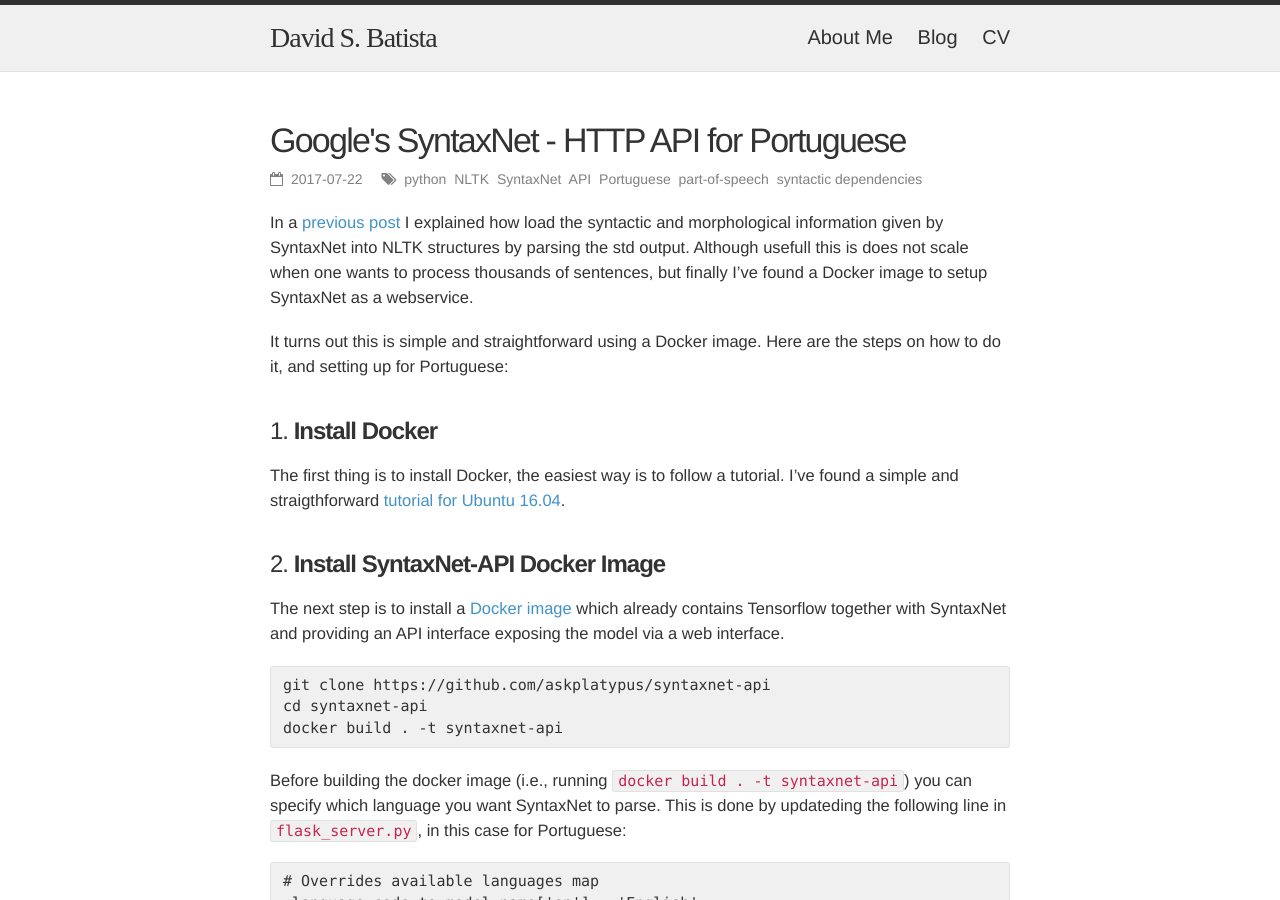
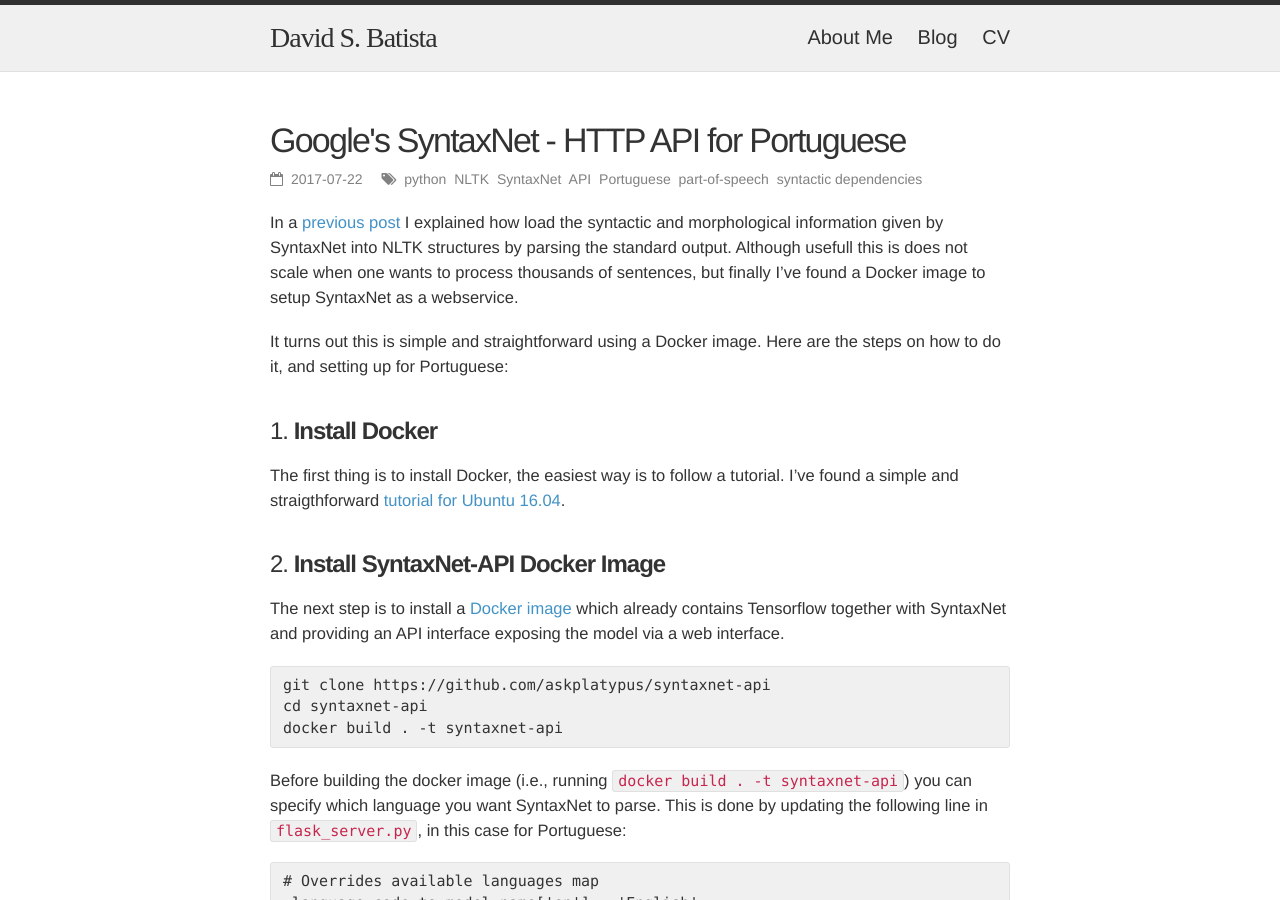
Before and after one commit to davidsbatista/davidsbatista.net, a Jekyll site: the page built from _posts/2017-07-22-SyntaxNet-API-Portuguese.md, in a window 1280 px wide and 900 px high. Built offline with Jekyll 4.4.1, drawn with Linux system fonts in a browser that asks for light colours; nearby versions of some CDN libraries; some web fonts are replaced; comment, search, counter and statistics services are not loaded; some of the changed text lies outside the part shown.

Commit message:
fixed typo

```diff
--- a/_posts/2017-07-22-SyntaxNet-API-Portuguese.md
+++ b/_posts/2017-07-22-SyntaxNet-API-Portuguese.md
@@ -9,7 +9,7 @@
 preview_pic: /assets/images/2017-07-22-SyntaxNetHTTP.png
 ---
 
-In a [previous post](../../../../../blog/2017/03/25/syntaxnet/) I explained how load the syntactic and morphological information given by SyntaxNet into NLTK structures by parsing the std output. Although usefull this is does not scale when one wants to process thousands of sentences, but finally I've found a Docker image to setup SyntaxNet as a webservice.
+In a [previous post](../../../../../blog/2017/03/25/syntaxnet/) I explained how load the syntactic and morphological information given by SyntaxNet into NLTK structures by parsing the standard output. Although usefull this is does not scale when one wants to process thousands of sentences, but finally I've found a Docker image to setup SyntaxNet as a webservice.
 
 It turns out this is simple and straightforward using a Docker image. Here are the steps on how to do it, and setting up for Portuguese:
 
@@ -28,7 +28,7 @@
 docker build . -t syntaxnet-api
 ~~~~
 
-Before building the docker image (i.e., running `docker build . -t syntaxnet-api`) you can specify which language you want SyntaxNet to parse. This is done by updateding the following line in `flask_server.py`, in this case for Portuguese:
+Before building the docker image (i.e., running `docker build . -t syntaxnet-api`) you can specify which language you want SyntaxNet to parse. This is done by updating the following line in `flask_server.py`, in this case for Portuguese:
 
 ~~~~
 # Overrides available languages map
```
Also changed, not shown: other parts of _posts/2017-07-22-SyntaxNet-API-Portuguese.md (+1 -1 lines).
